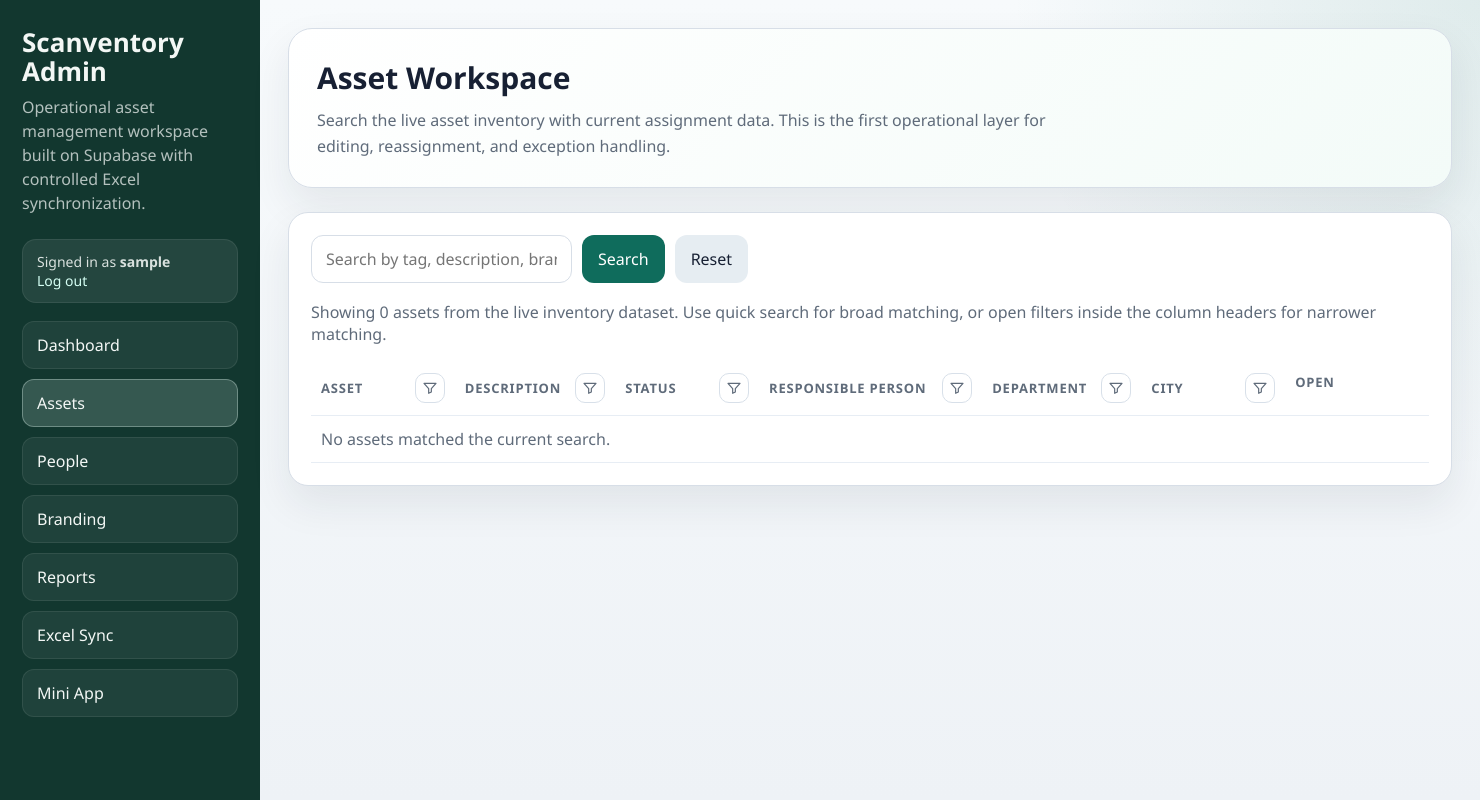
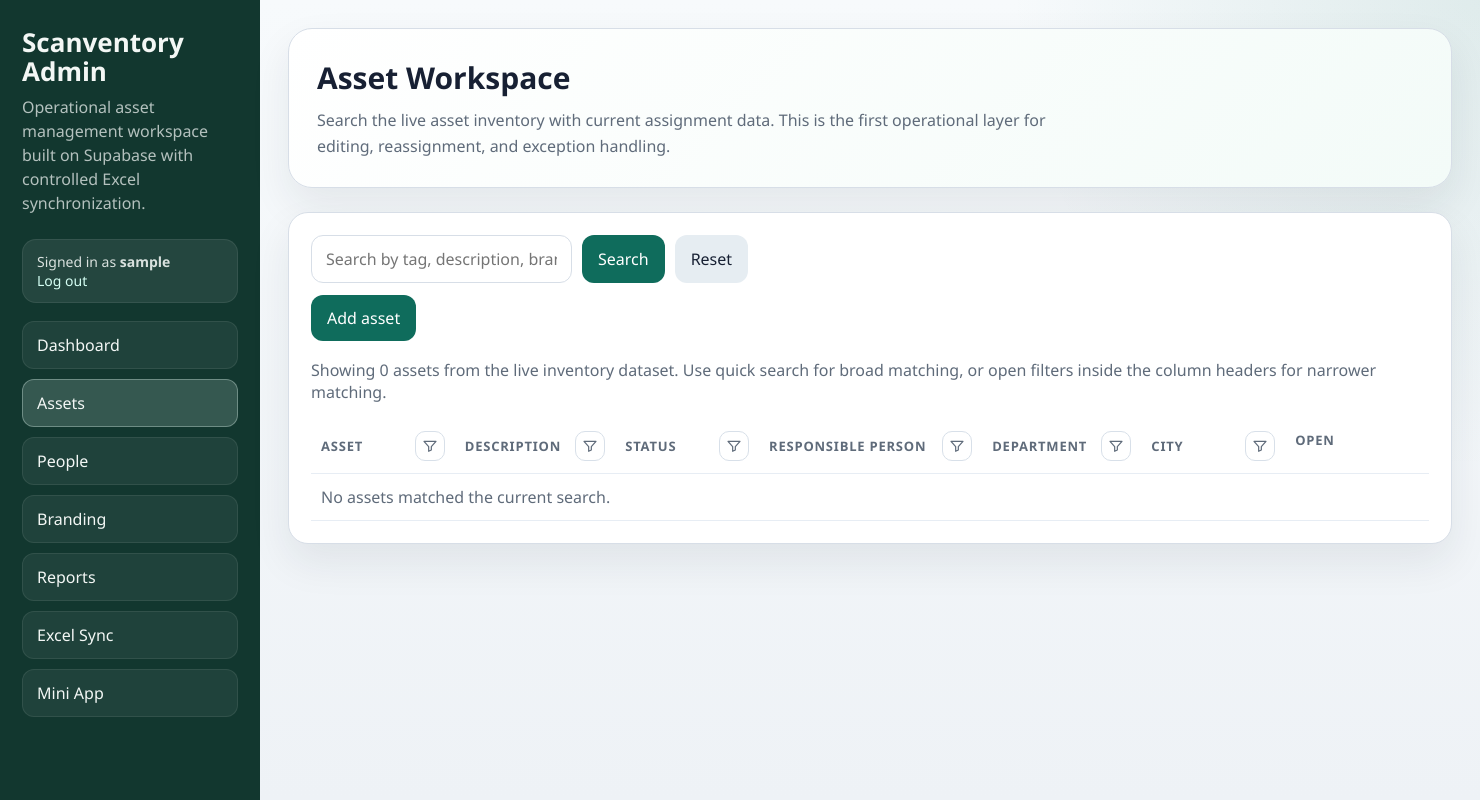
Before and after one commit to Stormaks2607/inventory-qr-system, a FastAPI app: page /admin/assets in a window 1480 px wide. Run offline with FastAPI, Linux system fonts and the light colour scheme; the visitor is signed in with stand-in values (Sample User, id 1).

Commit message:
Add admin asset creation flow

```diff
--- a/app.py
+++ b/app.py
@@ -516,6 +516,24 @@ def get_assignment_form_context(asset: dict) -> dict:
     }
 
 
+def get_asset_form_values(asset: Optional[dict] = None) -> dict:
+    asset = asset or {}
+    return {
+        "asset_tag_number": asset.get("asset_tag_number") or "",
+        "item_description": asset.get("item_description") or "",
+        "brand_make": asset.get("brand_make") or "",
+        "model": asset.get("model") or "",
+        "asset_classification": asset.get("asset_classification") or "",
+        "asset_sub_classification": asset.get("asset_sub_classification") or "",
+        "quantity": asset.get("quantity") or "",
+        "purchase_price": asset.get("purchase_price") or "",
+        "currency": asset.get("currency") or "",
+        "serial_number": asset.get("serial_number") or "",
+        "current_status": asset.get("current_status") or "",
+        "remarks": asset.get("remarks") or "",
+    }
+
+
 def get_effective_status(asset: dict) -> str:
     assignment = asset.get("current_assignment") or {}
     return assignment.get("status") or asset.get("current_status") or "-"
@@ -948,11 +966,143 @@ def admin_assets(
             "query": q,
             "filters": filters,
             "total_found": len(filtered_assets),
+            "flash": pop_flash(request),
             "active_page": "assets",
             "page_title": "Admin Assets",
             "admin_username": request.session.get("admin_username"),
         },
     )
+
+
+@app.get("/admin/assets/new", response_class=HTMLResponse)
+def admin_asset_new(request: Request):
+    redirect = require_admin(request)
+    if redirect:
+        return redirect
+
+    return templates.TemplateResponse(
+        request=request,
+        name="admin_asset_create.html",
+        context={
+            "asset_form": get_asset_form_values(),
+            "flash": pop_flash(request),
+            "active_page": "assets",
+            "page_title": "New Asset",
+            "admin_username": request.session.get("admin_username"),
+        },
+    )
+
+
+@app.post("/admin/assets/new")
+def admin_asset_create(
+    request: Request,
+    asset_tag_number: str = Form(""),
+    item_description: str = Form(""),
+    brand_make: str = Form(""),
+    model: str = Form(""),
+    asset_classification: str = Form(""),
+    asset_sub_classification: str = Form(""),
+    quantity: str = Form(""),
+    purchase_price: str = Form(""),
+    currency: str = Form(""),
+    serial_number: str = Form(""),
+    current_status: str = Form(""),
+    remarks: str = Form(""),
+):
+    redirect = require_admin(request)
+    if redirect:
+        return redirect
+
+    asset_form = {
+        "asset_tag_number": asset_tag_number.strip(),
+        "item_description": item_description.strip(),
+        "brand_make": brand_make.strip(),
+        "model": model.strip(),
+        "asset_classification": asset_classification.strip(),
+        "asset_sub_classification": asset_sub_classification.strip(),
+        "quantity": quantity.strip(),
+        "purchase_price": purchase_price.strip(),
+        "currency": currency.strip(),
+        "serial_number": serial_number.strip(),
+        "current_status": current_status.strip(),
+        "remarks": remarks.strip(),
+    }
+
+    if not asset_form["asset_tag_number"]:
+        return templates.TemplateResponse(
+            request=request,
+            name="admin_asset_create.html",
+            context={
+                "asset_form": asset_form,
+                "flash": {"level": "error", "message": "Asset tag is required."},
+                "active_page": "assets",
+                "page_title": "New Asset",
+                "admin_username": request.session.get("admin_username"),
+            },
+            status_code=400,
+        )
+
+    try:
+        insert_data = {
+            "asset_tag_number": asset_form["asset_tag_number"],
+            "item_description": asset_form["item_description"] or None,
+            "brand_make": asset_form["brand_make"] or None,
+            "model": asset_form["model"] or None,
+            "asset_classification": asset_form["asset_classification"] or None,
+            "asset_sub_classification": asset_form["asset_sub_classification"] or None,
+            "quantity": parse_int_field(asset_form["quantity"]),
+            "purchase_price": parse_float_field(asset_form["purchase_price"]),
+            "currency": asset_form["currency"] or None,
+            "serial_number": asset_form["serial_number"] or None,
+            "current_status": asset_form["current_status"] or None,
+            "remarks": asset_form["remarks"] or None,
+        }
+    except ValueError:
+        return templates.TemplateResponse(
+            request=request,
+            name="admin_asset_create.html",
+            context={
+                "asset_form": asset_form,
+                "flash": {"level": "error", "message": "Quantity must be an integer and purchase price must be a number."},
+                "active_page": "assets",
+                "page_title": "New Asset",
+                "admin_username": request.session.get("admin_username"),
+            },
+            status_code=400,
+        )
+
+    try:
+        response = (
+            supabase.table("assets")
+            .insert(insert_data)
+            .execute()
+        )
+    except Exception:
+        return templates.TemplateResponse(
+            request=request,
+            name="admin_asset_create.html",
+            context={
+                "asset_form": asset_form,
+                "flash": {"level": "error", "message": "Asset could not be created. Check whether the asset tag already exists."},
+                "active_page": "assets",
+                "page_title": "New Asset",
+                "admin_username": request.session.get("admin_username"),
+            },
+            status_code=400,
+        )
+
+    created_asset = (response.data or [{}])[0]
+    created_asset_id = created_asset.get("asset_id")
+    if not created_asset_id:
+        created_asset = get_asset_by_tag(asset_form["asset_tag_number"]) or {}
+        created_asset_id = created_asset.get("asset_id")
+
+    if not created_asset_id:
+        set_flash(request, "success", f"Asset {asset_form['asset_tag_number']} was created.")
+        return RedirectResponse(url="/admin/assets", status_code=303)
+
+    set_flash(request, "success", f"Asset {asset_form['asset_tag_number']} was created.")
+    return RedirectResponse(url=f"/admin/assets/{created_asset_id}", status_code=303)
 
 
 @app.get("/admin/people", response_class=HTMLResponse)
--- a/templates/admin_assets.html
+++ b/templates/admin_assets.html
@@ -7,12 +7,19 @@
 </section>
 
 <section class="panel">
+    {% if flash %}
+    <div class="flash {% if flash.level == 'error' %}error{% endif %}">
+        {{ flash.message }}
+    </div>
+    {% endif %}
+
     <div class="toolbar">
         <form method="get" class="search compact" style="width: 100%;">
             <input type="text" name="q" value="{{ query }}" placeholder="Search by tag, description, brand, person, department, city or status">
             <button class="btn" type="submit">Search</button>
             <a class="btn secondary" href="/admin/assets">Reset</a>
         </form>
+        <a class="btn" href="/admin/assets/new">Add asset</a>
     </div>
 
     <p class="muted">Showing {{ total_found }} assets from the live inventory dataset. Use quick search for broad matching, or open filters inside the column headers for narrower matching.</p>
```
Also changed, not shown: templates/admin_asset_create.html (added, +87 -0 lines).
